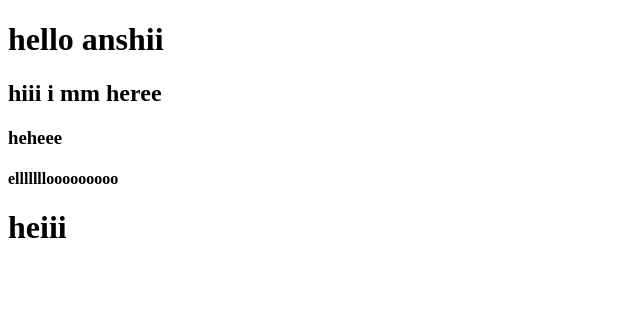
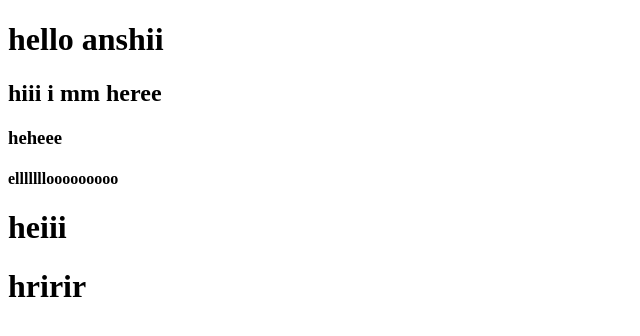
Before and after one commit to anshika384/demo-2, a plain HTML site: page index.html in a window 1280 px wide. Shown: the whole page, without its empty margins (0-640 px from the left). Drawn offline with Linux system fonts and the light colour scheme.

Commit message:
first message

```diff
--- a/index.html
+++ b/index.html
@@ -11,5 +11,6 @@
     <h3>heheee</h3>
     <h4>elllllllooooooooo</h4>
     <h1>heiii</h1>
+    <h1>hririr</h1>
 </body>
 </html>
```
